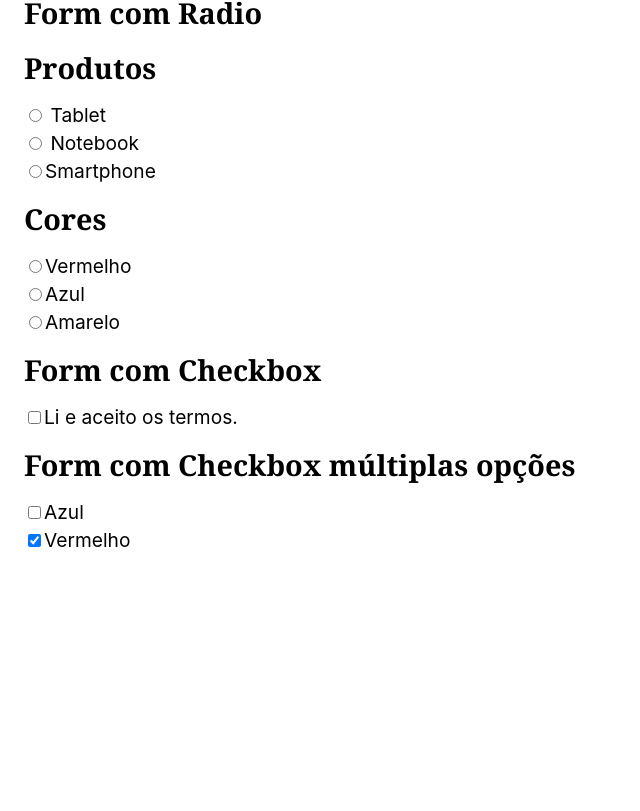
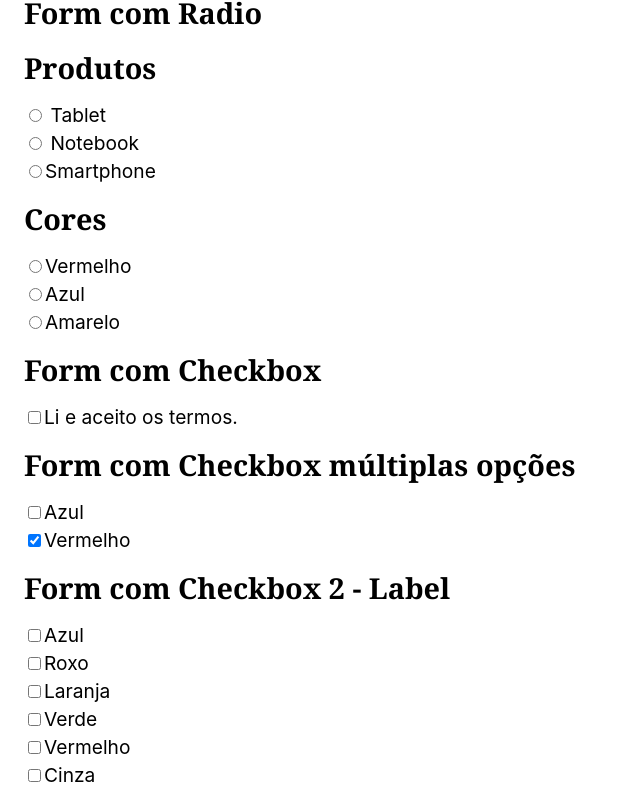
Before and after one commit to alvescamila87/react-origamid, a React (Vite) app in the folder modulo03_formularios/: page / in a window 1280 px wide. Shown: the part 2017-2828 px from the top of the page, without its empty margins (0-640 px from the left). Before the commit the page ends 2593 px from the top, so only its background shows below. Built offline with nearby package versions, Linux system fonts and the light colour scheme.

Commit message:
checkbox with label

```diff
--- a/modulo03_formularios/src/App.tsx
+++ b/modulo03_formularios/src/App.tsx
@@ -1,4 +1,5 @@
 import Checkbox from "./Form/checkbox"
+import CheckboxLabel from "./Form/checkboxLabel"
 import CheckboxMultiplos from "./Form/checkboxMultiplos"
 import { Formulario01 } from "./Form/formulario01"
 import { Formulario02 } from "./Form/formulario02"
@@ -29,6 +30,8 @@
       <Checkbox />
       <h2>Form com Checkbox múltiplas opções</h2>
       <CheckboxMultiplos />
+      <h2>Form com Checkbox 2 - Label</h2>
+      <CheckboxLabel />
     </>
   )
 }
--- /dev/null
+++ b/modulo03_formularios/src/Form/checkboxLabel.tsx
@@ -0,0 +1,43 @@
+import { ChangeEvent, useState } from "react";
+
+const coresArray = ['azul', 'roxo', 'laranja', 'verde', 'vermelho', 'cinza'];
+
+const CheckboxLabel = () => {
+
+    const [cores, setCores] = useState(['vermelho']);
+
+    function handleChange(event: ChangeEvent<HTMLInputElement>) {
+        if(event.target.checked) {
+            setCores([...cores, event.target.value])
+        } else {
+            setCores(cores.filter((cor) => {
+                return cor != event.target.value;
+            }))
+        }
+    }
+
+    // function checkColor(cor: string) {
+    //     return cores.includes(cor);
+    // }
+
+    return (
+        <form>
+            {coresArray.map((cor, index) =>
+                <label
+                    key={index}
+                    style={{ textTransform: 'capitalize'}}
+                >
+                    <input
+                        type="checkbox"
+                        value={cor + index}
+                        checked={cores.includes(cor + index)}
+                        onChange={handleChange}
+                    />
+                    {cor}
+                </label>
+            )}
+        </form>
+    )
+}
+
+export default CheckboxLabel
```
